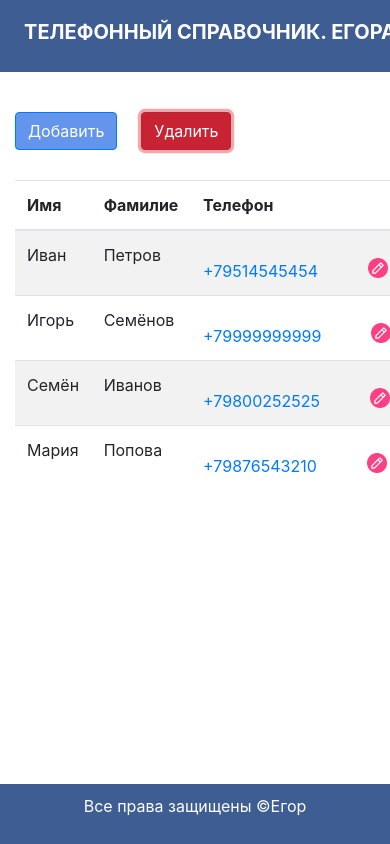
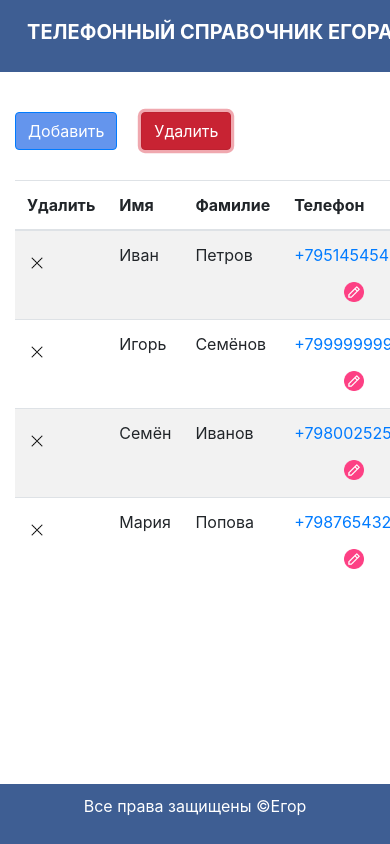
Before and after one commit to EGORBRUH/PHONEBOOK, a plain HTML site: page index.html in a window 390 px wide. Both pictures are taken after a click on the button "Удалить". Shown: the top 844 px of the page. Drawn offline with nearby package versions, Linux system fonts and the light colour scheme.

Commit message:
Переписал то что было в 6 уроке справочник

```diff
--- a/phonebook/css/style.css
+++ b/phonebook/css/style.css
@@ -29,14 +29,14 @@
 
 .del-icon {
   display: block;
-  width: 10px;
-  height: 10px;
+  width: 20px;
+  height: 30px;
   border: none;
   background-color: transparent;
   background-image: url("/img/crossed.png");
   background-size: contain;
   background-repeat: no-repeat;
-  background-position: center;
+  background-position: 0 10px;
 }
 
 .icon-edit {
@@ -125,8 +125,8 @@
   right: 20px;
   top: 20px;
   display: block;
-  width: 20px;
-  height: 20px;
+  width: 30px;
+  height: 30px;
   background-size: contain;
   background-repeat: no-repeat;
   background-position: center;
--- a/phonebook/js/script.js
+++ b/phonebook/js/script.js
@@ -44,7 +44,7 @@
   const createLogo = title => { // Соответственно это функция которая создает элемент! Для дальнейшей работы которой мы создаем новую переменную в остновной функции!
     const h1 = document.createElement('h1'); // Создаем новый элемент!
     h1.classList.add('logo'); // Присваиваем этому элементу класс!
-    h1.textContent = `Телефонный справочник. ${title}`; // Добавляем классу текст!
+    h1.textContent = `Телефонный справочник ${title}`; // Добавляем классу текст!
 
     return h1;
   };
@@ -196,6 +196,7 @@
       list: table.tbody,
       logo,
       btnAdd: buttonGroup.btns[0],
+      btnDel: buttonGroup.btns[1],
       formOverlay: form.overlay,
       form: form.form,
     };
@@ -203,6 +204,7 @@
 
   const createRow = ({name: firstName, surname, phone}) => {
     const tr = document.createElement('tr');
+    tr.classList.add('contact');
 
     const tdDell = document.createElement('td');
     tdDell.classList.add('delete');
@@ -252,7 +254,14 @@
   const init = (selectorApp, title) => {
     const app = document.querySelector(selectorApp);
     const phoneBook = renderPhoneBook(app, title);
-    const {list, logo, btnAdd, formOverlay, form, editBtn} = phoneBook;
+    const {
+      list,
+      logo,
+      btnAdd,
+      formOverlay,
+      form,
+      btnDel,
+    } = phoneBook;
 
     const allRow = renderContacts(list, data);
 
@@ -262,14 +271,25 @@
       formOverlay.classList.add('is-visible');
     });
 
-    form.addEventListener('click', event => {
-      event.stopPropagation();
-    })
 
-    formOverlay.addEventListener('click', () => {
-      formOverlay.classList.remove('is-visible');
-    })
+    formOverlay.addEventListener('click', e => {
+      const target = e.target;
+      if (target === formOverlay || target.classList.contains('close')) {
+        formOverlay.classList.remove('is-visible');
+      }
+    });
 
+    btnDel.addEventListener('click', () => {
+      document.querySelectorAll('.delete').forEach(del => {
+        del.classList.toggle('is-visible')
+      });
+    });
+    list.addEventListener('click', e => {
+      const target = e.target;
+      if (e.target.closest('.del-icon')) {
+        e.target.closest('.contact').remove();
+      }
+    });
   };
 
   window.phoneBookInit = init;
```
